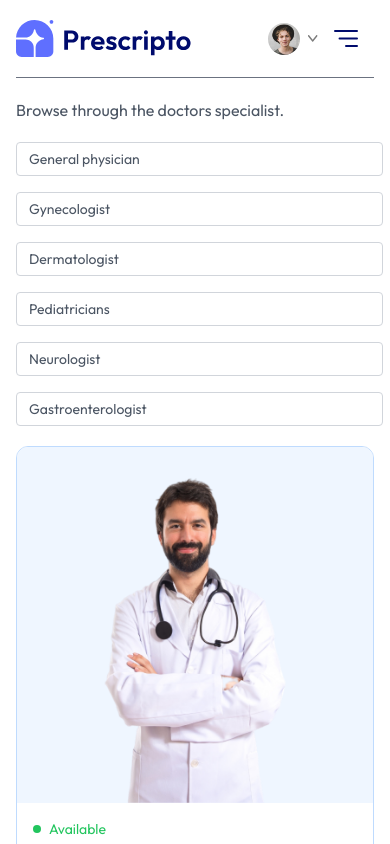
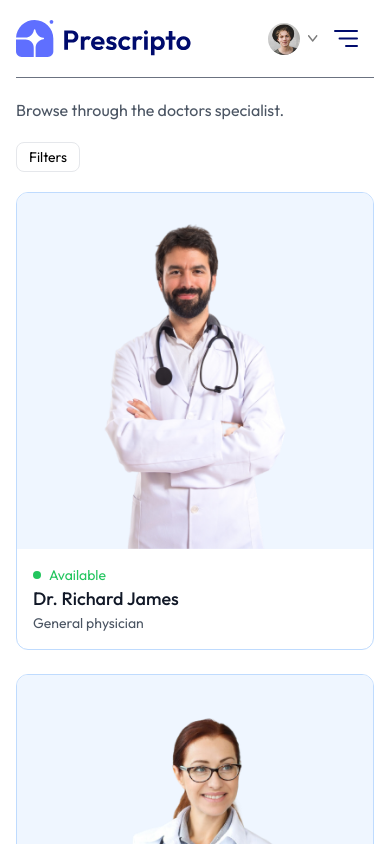
Before and after one commit to Gouravmodi25/Prescripto-mern, a React (Vite) app in the folder frontend/: page /doctors in a window 390 px wide. Shown: the top 844 px of the page. Built offline with nearby package versions, Linux system fonts and the light colour scheme.

Commit message:
add filter button to filter doctor speciality

```diff
--- a/frontend/src/pages/Doctor.jsx
+++ b/frontend/src/pages/Doctor.jsx
@@ -5,6 +5,7 @@ import { AppContext } from "../context/AppContext";
 const Doctor = () => {
   const { speciality } = useParams();
   const [filterDoc, setFilterDoc] = useState([]);
+  const [showFilter, setShowFilter] = useState(false);
   const { doctors } = useContext(AppContext);
   const navigate = useNavigate();
 
@@ -24,14 +25,24 @@ const Doctor = () => {
     <div>
       <p className="text-gray-600">Browse through the doctors specialist.</p>
       <div className="flex flex-col sm:flex-row items-start gap-5 mt-5">
-        <div className="flex flex-col text-gray-600 text-sm gap-4">
+        <button
+          className={`px-3 py-1 border rounded-lg transition-all text-sm sm:hidden ${
+            showFilter ? "bg-primary text-white" : ""
+          }`}
+          onClick={() => setShowFilter((prev) => !prev)}>
+          Filters
+        </button>
+        <div
+          className={`flex flex-col text-gray-600 text-sm gap-4 transition-all duration-300 ${
+            showFilter ? "flex" : "sm:flex hidden"
+          }`}>
           <p
             onClick={() =>
               speciality === "General physician"
                 ? navigate("/doctors")
                 : navigate("/doctors/General physician")
             }
-            className={`w-[94vw] sm:w-auto pl-3 py-1.5 pr-16 border border-gray-300 rounded transition-all cursor-pointer ${
+            className={`w-[94vw] sm:w-auto pl-3 py-1.5 pr-16 border border-gray-300 rounded transition-all duration-300 cursor-pointer ${
               speciality == "General physician" ? "bg-indigo-100" : ""
             }`}>
             General physician
```
